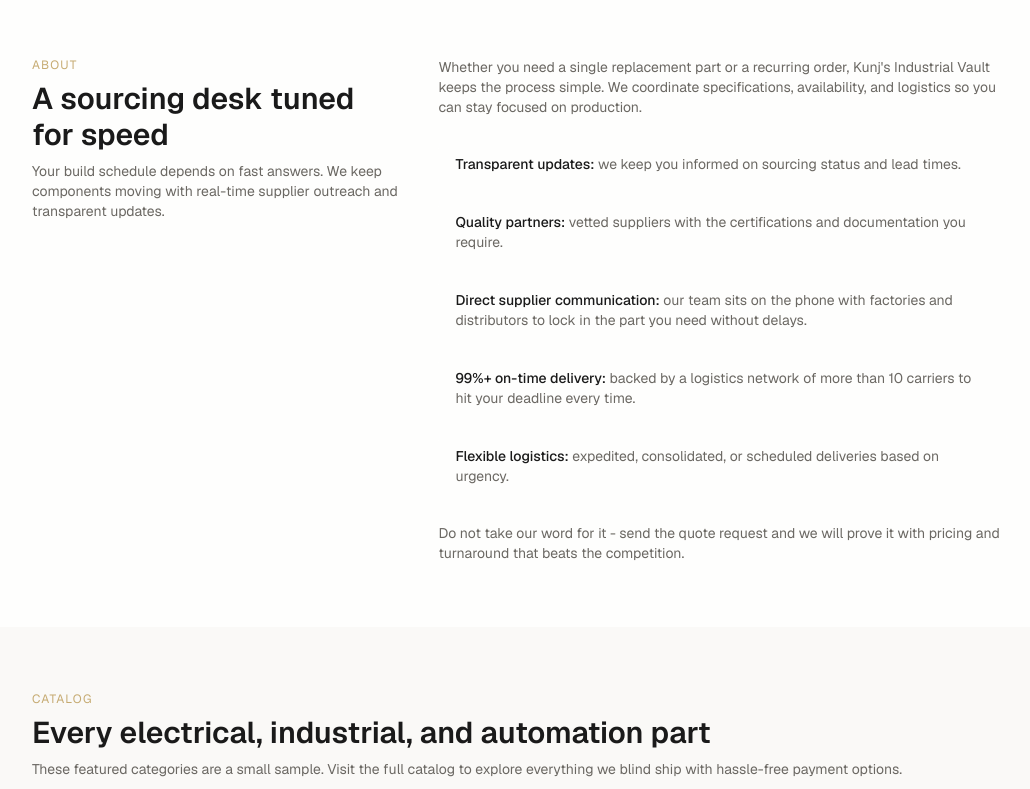
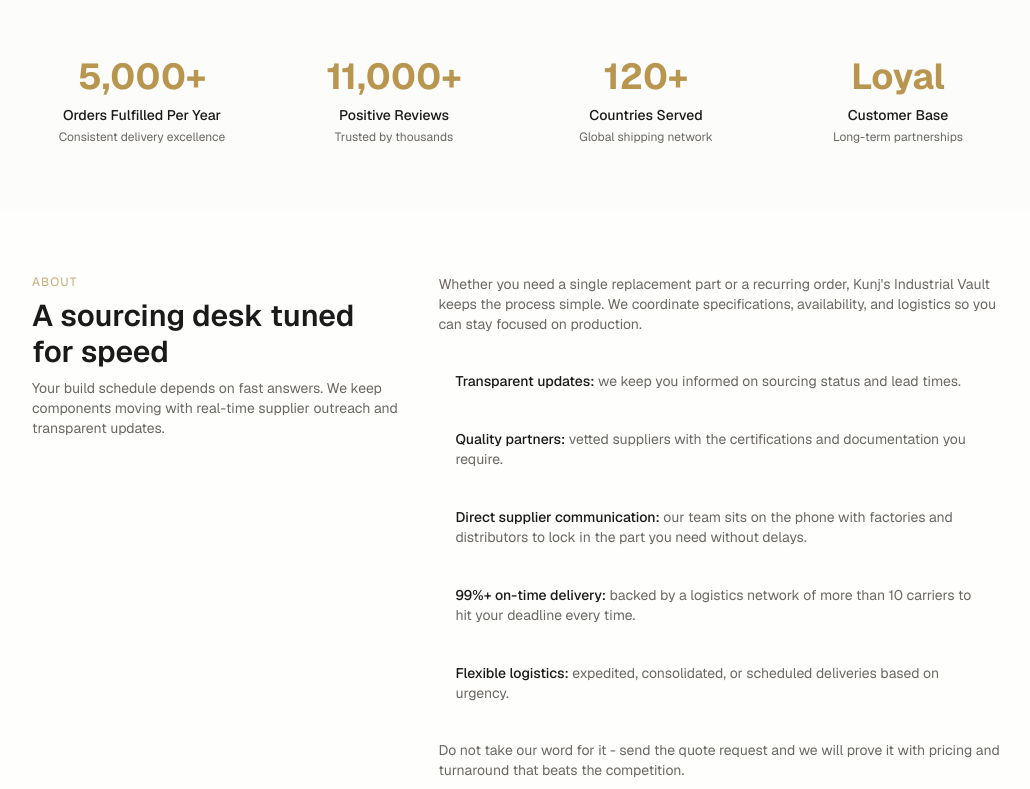
Before and after one commit to kunjtapiawala/kivindustrial, a Next.js app: page / in a window 1280 px wide. Shown: the part 913-1702 px from the top of the page, without its empty margins (120-1150 px from the left). Built offline with nearby package versions, Linux system fonts and the light colour scheme.

Commit message:
Add statistics section to home page: 5,000+ orders/year, 11,000+ reviews, 120+ countries served, loyal customers

```diff
--- a/src/app/page.tsx
+++ b/src/app/page.tsx
@@ -52,6 +52,33 @@ const Home = () => {
             </p>
         </div>
           <TrustGrid />
+        </section>
+
+        <section className="border-t border-white/5 bg-surface/50">
+          <div className="mx-auto max-w-5xl px-4 py-12 sm:px-6 sm:py-16">
+            <div className="grid grid-cols-1 gap-8 sm:grid-cols-2 lg:grid-cols-4">
+              <div className="text-center">
+                <div className="text-3xl font-bold text-accent sm:text-4xl">5,000+</div>
+                <div className="mt-2 text-sm font-medium text-primary">Orders Fulfilled Per Year</div>
+                <div className="mt-1 text-xs text-muted">Consistent delivery excellence</div>
+              </div>
+              <div className="text-center">
+                <div className="text-3xl font-bold text-accent sm:text-4xl">11,000+</div>
+                <div className="mt-2 text-sm font-medium text-primary">Positive Reviews</div>
+                <div className="mt-1 text-xs text-muted">Trusted by thousands</div>
+              </div>
+              <div className="text-center">
+                <div className="text-3xl font-bold text-accent sm:text-4xl">120+</div>
+                <div className="mt-2 text-sm font-medium text-primary">Countries Served</div>
+                <div className="mt-1 text-xs text-muted">Global shipping network</div>
+              </div>
+              <div className="text-center">
+                <div className="text-3xl font-bold text-accent sm:text-4xl">Loyal</div>
+                <div className="mt-2 text-sm font-medium text-primary">Customer Base</div>
+                <div className="mt-1 text-xs text-muted">Long-term partnerships</div>
+              </div>
+            </div>
+          </div>
         </section>
 
         <section className="border-t border-white/5 bg-surface/80" id="about">
```
